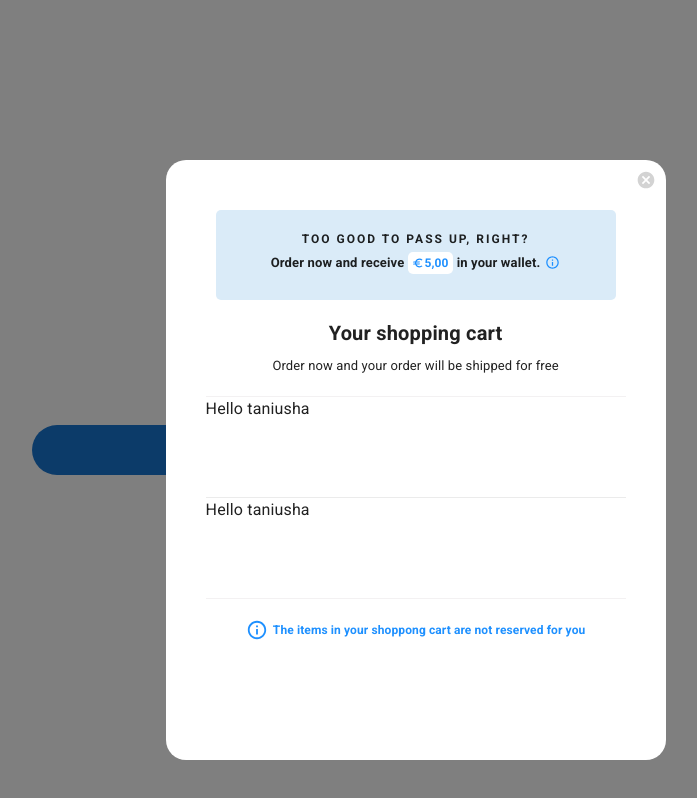
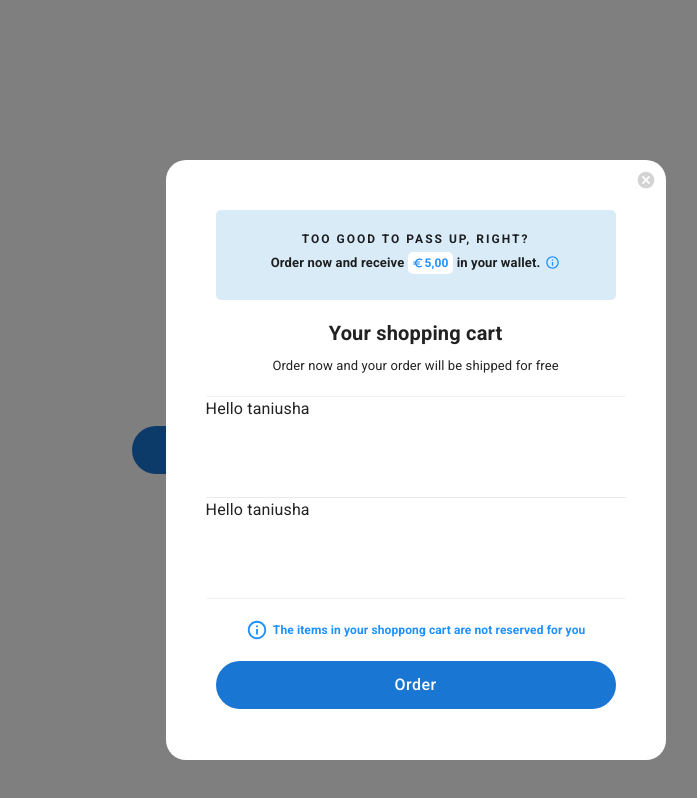
Before and after one commit to TatsianaKedrova/red-rocket-app, a React (Create React App) app: page / in a window 1280 px wide. Both pictures are taken after a click on the button "Add to shopping cart". Shown: the whole page, without its empty margins (308-1005 px from the left). Built offline with nearby package versions, Linux system fonts and the light colour scheme.

Commit message:
feat(vers-0.1): created common button

```diff
--- /dev/null
+++ b/src/commonComponents/CommonButton.tsx
@@ -0,0 +1,27 @@
+import { Button, ButtonProps } from "@mui/material";
+import React from "react";
+
+const CommonButton: React.FC<ButtonProps> = (props) => {
+  return (
+    <Button
+      variant="contained"
+      size="large"
+      disableElevation
+      sx={{
+        width: "400px",
+        borderRadius: "40px",
+        p: "12px",
+        fontSize: "16px",
+        lineHeight: "24px",
+        textTransform: "none",
+        "&:hover": {
+          backgroundColor: "#5CB1EB",
+          color: "neutral.main",
+        },
+      }}
+      {...props}
+    />
+  );
+};
+
+export default CommonButton;
--- a/src/components/mainPage/MainPage.tsx
+++ b/src/components/mainPage/MainPage.tsx
@@ -1,7 +1,9 @@
 import React, { useState } from "react";
-import { Box, Button, Container } from "@mui/material";
+import { Box, Container } from "@mui/material";
 import ShoppingCartOutlinedIcon from "@mui/icons-material/ShoppingCartOutlined";
 import ModalContainer from "../popupWindow/ModalContainer";
+import CommonButton from "../../commonComponents/CommonButton";
+import { mainComponentStyle } from "./mainComponentStyle.style";
 
 const MainPage = () => {
   const [open, setOpen] = useState(false);
@@ -15,30 +17,13 @@ const MainPage = () => {
 
   return (
     <Container maxWidth="xl" disableGutters sx={{ mt: "300px" }}>
-      <Box
-        sx={{
-          display: "flex",
-          flexDirection: "row",
-          justifyContent: "center",
-          alignItems: "center",
-          height: "300px",
-        }}
-      >
-        <Button
-          variant="contained"
-          size="large"
-          disableElevation
+      <Box sx={mainComponentStyle.container}>
+        <CommonButton
           startIcon={<ShoppingCartOutlinedIcon />}
-          sx={{
-            textTransform: "none",
-            width: "600px",
-            borderRadius: "40px",
-            p: "12px",
-          }}
           onClick={handleOpen}
         >
           Add to shopping cart
-        </Button>
+        </CommonButton>
         <ModalContainer open={open} handleClose={handleClose} />
       </Box>
     </Container>
--- /dev/null
+++ b/src/components/mainPage/mainComponentStyle.style.ts
@@ -0,0 +1,9 @@
+export const mainComponentStyle = {
+  container: {
+    display: "flex",
+    flexDirection: "row",
+    justifyContent: "center",
+    alignItems: "center",
+    height: "300px",
+  },
+};
--- a/src/components/popupWindow/InfoFooter.tsx
+++ b/src/components/popupWindow/InfoFooter.tsx
@@ -1,5 +1,4 @@
 import { Box, Typography } from "@mui/material";
-import React from "react";
 import InfoOutlinedIcon from "@mui/icons-material/InfoOutlined";
 import { popupStyle } from "./popupWindowStyles.styles";
 
@@ -8,7 +7,7 @@ const InfoFooter = () => {
     <Box sx={popupStyle.infoFooterContainer}>
       <InfoOutlinedIcon
         htmlColor="#1e90ff"
-        sx={{ mr: "5px", width: "22px", height: "22px" }}
+        sx={{ mr: "5px", width: "22px", height: "22px"}}
       />
       <Typography fontSize={12} color={"#1e90ff"} fontWeight={"bold"}>
         The items in your shoppong cart are not reserved for you
--- a/src/components/popupWindow/ModalContainer.tsx
+++ b/src/components/popupWindow/ModalContainer.tsx
@@ -1,12 +1,12 @@
-import { Box, Container, Modal, Stack } from "@mui/material";
+import { Box, Button, Container, Modal, Stack } from "@mui/material";
 import React from "react";
-
 import CancelIcon from "@mui/icons-material/Cancel";
 import { popupStyle } from "../popupWindow/popupWindowStyles.styles";
 import ModalHeaderInfo from "./ModalHeaderInfo";
 import HeaderText from "./HeaderText";
 import CartItems from "./CartItems";
 import InfoFooter from "./InfoFooter";
+import CommonButton from "../../commonComponents/CommonButton";
 
 type ModalContainerProps = {
   open: boolean;
@@ -38,6 +38,14 @@ const ModalContainer: React.FC<ModalContainerProps> = ({
         <HeaderText />
         <CartItems />
         <InfoFooter />
+        <Box sx={{ textAlign: "center" }}>
+          <CommonButton
+            type="submit"
+            onClick={() => alert("Send order to backend")}
+          >
+            Order
+          </CommonButton>
+        </Box>
       </Container>
     </Modal>
   );
--- a/src/components/popupWindow/popupWindowStyles.styles.ts
+++ b/src/components/popupWindow/popupWindowStyles.styles.ts
@@ -51,6 +51,7 @@ export const popupStyle = {
     flexDirection: "row",
     justifyContent: "center",
     alignItems: "center",
+    mb: "20px"
   },
   cartItemsStackStyle: {
     borderTop: "1px solid rgba(224, 221, 222, 0.4)",
```
Also changed, not shown: src/assets/cardHolder.jpg (added), src/assets/moftStand.jpg (added).
